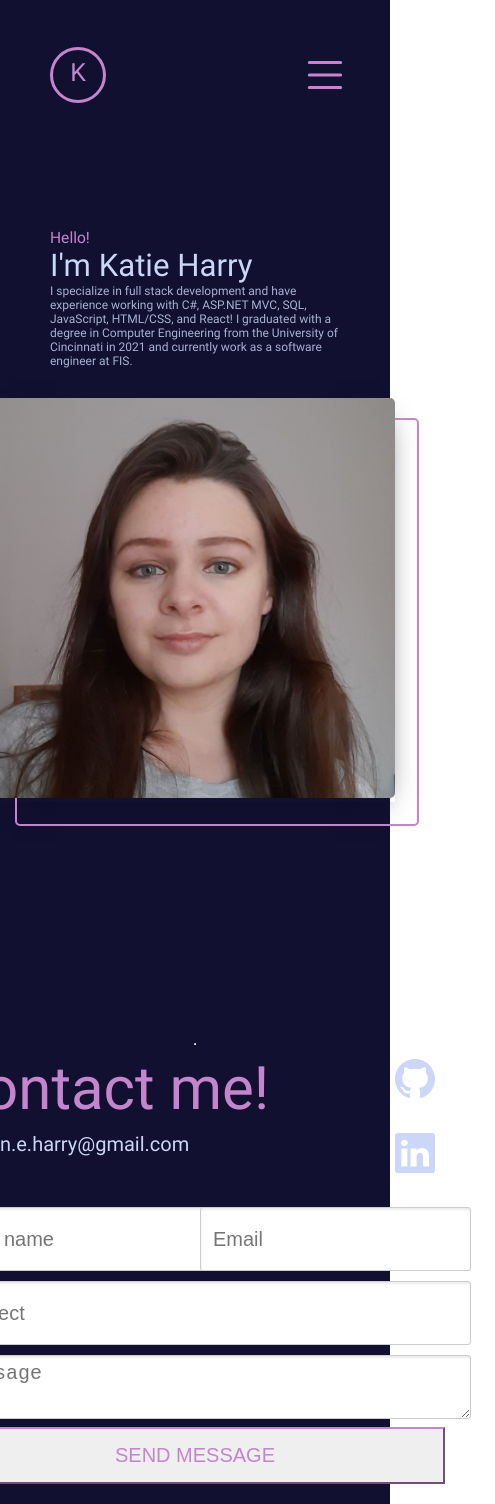
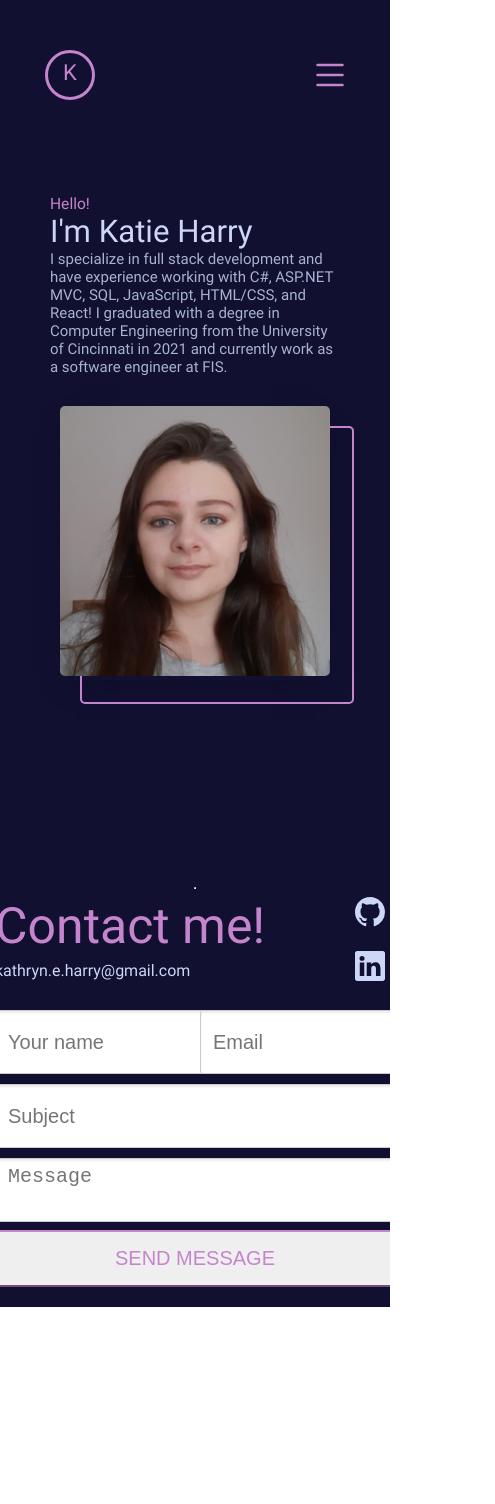
Before and after one commit to KatieHarry/KatieHarry.github.io, a React (Create React App) app: page / in a window 390 px wide. Shown: the whole page, 495 px wide, since content can reach past the window. After the commit the page ends 1307 px from the top, so only its background shows below. Built offline with nearby package versions, Linux system fonts and the light colour scheme.

Commit message:
Adjusted sizing

```diff
--- a/package.json
+++ b/package.json
@@ -20,7 +20,7 @@
     "react-bootstrap-icons": "^1.8.1",
     "react-dom": "^18.0.0",
     "react-router-dom": "^5.3.1",
-    "react-scripts": "5.0.0",
+    "react-scripts": "^5.0.0",
     "sass": "^1.50.0",
     "sass-loader": "^12.6.0",
     "web-vitals": "^2.1.4"
--- a/src/components/about/About.css
+++ b/src/components/about/About.css
@@ -3,10 +3,10 @@
   display: flex;
   flex-direction: column;
   justify-content: center;
-  padding: 0 clamp(50px, 4vw, 80px);
+  padding: 0 clamp(50px, 4vw, 60px);
   margin: auto;
   margin-top: -100px;
-  min-height: 1000px
+  min-height: 770px
 }
 
 .about .about-text-wrap {
@@ -22,7 +22,7 @@
 
 .name {
     color: var(--lightest-slate);
-    font-size: clamp(30px, 8vw, 100px);
+    font-size: clamp(30px, 8vw, 80px);
     display: flex;
     flex-direction: row;
     white-space: nowrap;
@@ -30,7 +30,7 @@
 
 .bio {
     color: var(--light-slate);
-    font-size: clamp(12px, 3vw, 30px);
+    font-size: clamp(15px, 3vw, 20px);
 }
 
 .me-wrap {
@@ -46,11 +46,11 @@
   transition: 0.1s;
   position: relative;
   z-index: 1;
-  max-width: 400px;
+  max-width: 270px;
 }
 
 .me img {
-  max-width: 400px;
+  max-width: 270px;
   border-radius: 5px;
 }
 
@@ -79,11 +79,11 @@
   }
 }
 
-@media (min-width: 1300px) {
+@media (min-width: 1117px) {
   .about {
     flex-direction: row;
     padding: 0 100px;
-    width: clamp(1300px, 70vw, 1600px);
+    width: clamp(1100px, 70vw, 1200px);
   }
 
   .about .about-text-wrap {
--- a/src/components/common/contact/Contact.css
+++ b/src/components/common/contact/Contact.css
@@ -1,5 +1,5 @@
 .contact-wrap {
-  max-width: 500px;
+  max-width: 400px;
   display: flex;
   flex-direction: column;
   width: 100%;
--- a/src/components/common/footer/Footer.css
+++ b/src/components/common/footer/Footer.css
@@ -1,7 +1,8 @@
 .footer-wrap {
-    width: 100%;
-    display: flex;
-    justify-content: center;
+  width: 100%;
+  display: flex;
+  justify-content: center;
+  overflow: hidden;
 }
 
 .footer-social {
@@ -23,10 +24,10 @@
 
 .contact-text {
   color: var(--pink);
-  font-size: 60px;
+  font-size: 50px;
   display: flex;
   align-items: flex-start;
-  width: 500px;
+  width: 400px;
 }
 
 .mobile-social .icon:hover {
@@ -37,7 +38,7 @@
 .mobile-email, .mobile-social {
   display: flex;
   width: 100%;
-  max-width: 500px;
+  max-width: 400px;
   justify-content: flex-start;
   align-items: flex-start;
 }
@@ -48,7 +49,7 @@
 
 .mobile-email a {
   text-decoration: none;
-  font-size: 20px;
+  font-size: 16px;
   margin-bottom: -10px;
   line-height: 2;
   z-index: 1;
@@ -58,13 +59,13 @@
   display: flex;
   flex-direction: column;
   align-items: flex-end;
-  margin-top: -110px;
+  margin-top: -90px;
   margin-bottom: 10px;
 }
 
 .mobile-social a {
-  padding-bottom: 15px;
-  padding-top: 15px;
+  padding-bottom: 10px;
+  padding-top: 10px;
   padding-right: 10px;
 }
 
@@ -83,7 +84,8 @@
   text-decoration: none;
   margin: 20px auto;
   padding: 10px;
-  line-height: 18px;
+  line-height: 14px;
+  font-size: 14px;
   letter-spacing: 0.1em;
   writing-mode: vertical-rl;
   position: relative;
--- a/src/components/common/footer/Footer.jsx
+++ b/src/components/common/footer/Footer.jsx
@@ -10,8 +10,8 @@ function Footer () {
   return (
     <section className="footer-wrap">
       <section className="footer-social">
-        <a href="https://github.com/KatieHarry" target="_blank" rel="noreferrer"><Github className="icon" size={30} /></a>
-        <a href="https://www.linkedin.com/in/katie-harry/" target="_blank" rel="noreferrer"><Linkedin className="icon" size={30} /></a>
+        <a href="https://github.com/KatieHarry" target="_blank" rel="noreferrer"><Github className="icon" size={25} /></a>
+        <a href="https://www.linkedin.com/in/katie-harry/" target="_blank" rel="noreferrer"><Linkedin className="icon" size={25} /></a>
         <span className="footer-line"></span>
       </section>
       <section className="footer-contact">
@@ -20,8 +20,8 @@ function Footer () {
         <span className="mobile-email">
           <a href="mailto:kathryn.e.harry@gmail.com">kathryn.e.harry@gmail.com</a></span>
         <span className="mobile-social">
-          <a href="https://github.com/KatieHarry" target="_blank" rel="noreferrer"><Github className="icon" size={40} /></a>
-          <a href="https://www.linkedin.com/in/katie-harry/" target="_blank" rel="noreferrer"><Linkedin className="icon" size={40} /></a>
+          <a href="https://github.com/KatieHarry" target="_blank" rel="noreferrer"><Github className="icon" size={30} /></a>
+          <a href="https://www.linkedin.com/in/katie-harry/" target="_blank" rel="noreferrer"><Linkedin className="icon" size={30} /></a>
         </span>
         <Contact />
       </section>
--- a/src/components/common/header/Header.css
+++ b/src/components/common/header/Header.css
@@ -17,7 +17,7 @@
     display: flex;
     justify-content: center;
     align-items: center;
-    margin-left: 30px;
+    margin-left: 25px;
     z-index: 1000;
 }
 
@@ -25,7 +25,7 @@
   color: inherit;
   text-decoration: inherit;
   font-family: 'RobotoRegular';
-  font-size: 25px;
+  font-size: 22px;
   padding: 20px;
 }
 
--- a/src/components/common/navbar/Navbar.css
+++ b/src/components/common/navbar/Navbar.css
@@ -37,7 +37,7 @@
   position: fixed;
   top: 15px;
   justify-content: end;
-  font-size: 20px;
+  font-size: 18px;
 }
 
 .hamburger-wrap.show-hamburger .hamburger-menu .navbar-item {
@@ -103,10 +103,6 @@
     display: none;
   }
 
-  .navbar-wrap {
-    margin-top: auto;
-  }
-
   .navbar-item {
     margin-right: 40px;
     font-size: var(--medium-font);
--- a/src/components/common/navbar/Navbar.jsx
+++ b/src/components/common/navbar/Navbar.jsx
@@ -44,8 +44,8 @@ function Navbar (props) {
           </a>
         </section>
         <section onClick={toggleClass} className={`hamburger-icon ${open && 'show-hamburger'}`}>
-            <List className="icon-open" color="var(--pink)" size={50} />
-            <XLg className="icon-close" color="var(--pink)" size={45} />
+            <List className="icon-open" color="var(--pink)" size={40} />
+            <XLg className="icon-close" color="var(--pink)" size={35} />
         </section>
       </section>
     </section>
--- a/src/index.css
+++ b/src/index.css
@@ -6,9 +6,9 @@
   --slate: #8892b0;
   --light-slate: #a8b2d1;
   --lightest-slate: #ccd6f6;
-  --small-font: 16px;
-  --medium-font: 18px;
-  --large-font: 20px;
+  --small-font: 14px;
+  --medium-font: 16px;
+  --large-font: 18px;
 }
 
 body {
```
Also changed, not shown: 1 other file (tests, documents, lock files or other folders).
